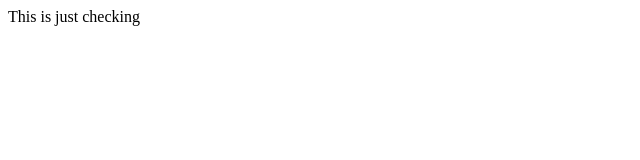
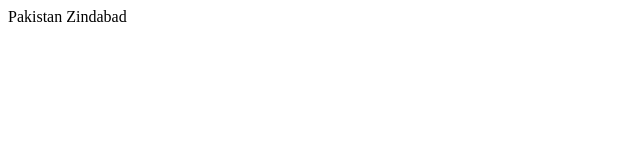
Before and after one commit to harisjamal2k13/My-1st-Commit, a plain HTML site: page index.html in a window 1280 px wide. Shown: the full height of the page, 0-640 px from the left. Drawn offline with Linux system fonts and the light colour scheme.

Commit message:
Pakistan zindabad

```diff
--- a/index.html
+++ b/index.html
@@ -6,6 +6,6 @@
     <script src="app.js">    </script>
 </head>
 <body>
-    This is just checking
+    Pakistan Zindabad
 </body>
 </html>
```
